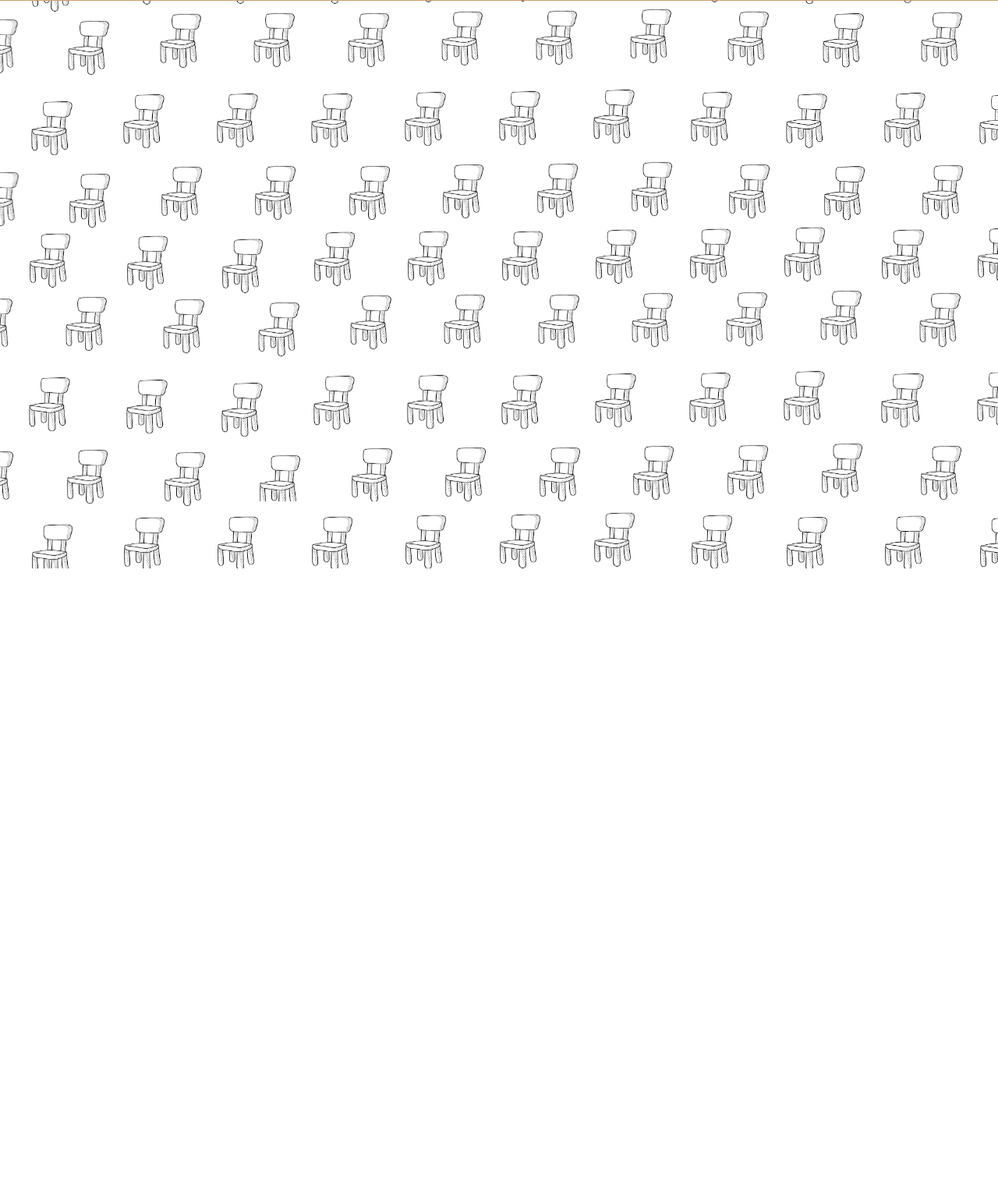
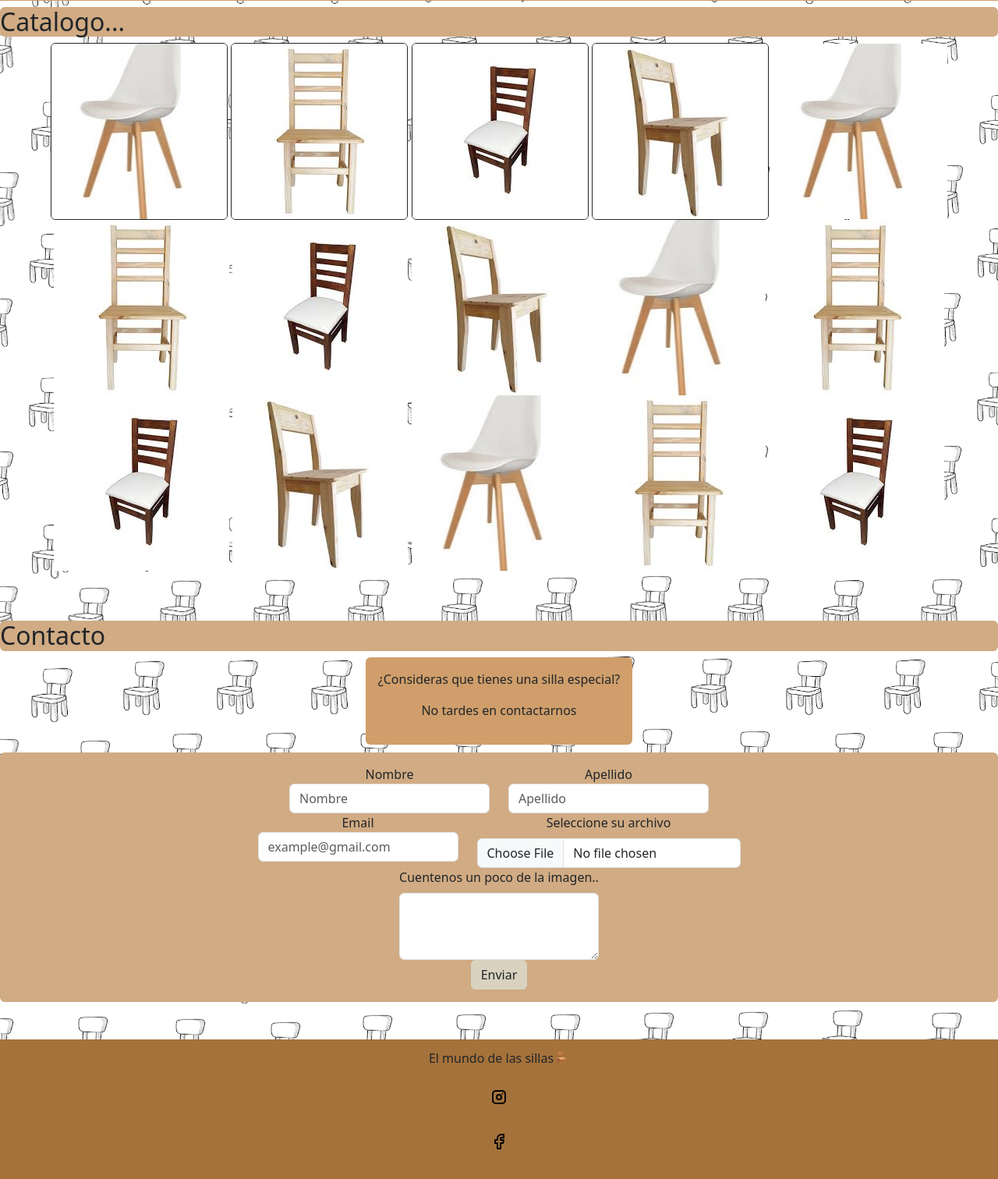
Before and after one commit to martiiburd/pag-sillas, a plain HTML site: page index.html in a window 1280 px wide. Shown: the part 71-1583 px from the top of the page at 78% size. Before the commit the page ends 800 px from the top, so only its background shows below. Drawn offline with nearby package versions, Linux system fonts and the light colour scheme.

Commit message:
se agrego el footer

```diff
--- a/index.html
+++ b/index.html
@@ -25,20 +25,108 @@
               <a class="nav-link" href="index.html" target="_self">Main</a>
             </li>
             <li class="nav-item">
-          <a class="nav-link" href="galeria.html" target="_self">Galeria</a>
+              <a class="nav-link" href="#galeria">Galeria</a>
             </li>
             <li class="nav-item">
-          <a class="nav-link" href="contacto.html" target="_self">Contacto📞</a>
+              <a class="nav-link" href="#contacto">Contacto📞</a>
             </li>
           </ul>
         </div>
       </div>
     </nav>
 </header>
+    <!-- FIN BARRA DE NAVEGACION  -->
+
+
+    <!-- -------GALERIA------- -->
+  <section class="padd" id="galeria">
+    <h2 class="rounded catalogo" id="">Catalogo...</h2>
+
+    <div class="div-galeria">
+      <img class="zoom border border-dark rounded" src="./img/silla1.jpg" alt="">
+      <img class="zoom border border-dark rounded" src="./img/silla2.jpg" alt="">
+      <img class="zoom border border-dark rounded" src="./img/silla3.jpg" alt="">
+      <img class="zoom border border-dark rounded" src="./img/silla4.jpg" alt="">
+      <img src="./img/silla1.jpg" alt="">
+      <img src="./img/silla2.jpg" alt="">
+      <img src="./img/silla3.jpg" alt="">
+      <img src="./img/silla4.jpg" alt="">
+      <img src="./img/silla1.jpg" alt="">
+      <img src="./img/silla2.jpg" alt="">
+      <img src="./img/silla3.jpg" alt="">
+      <img src="./img/silla4.jpg" alt="">
+      <img src="./img/silla1.jpg" alt="">
+      <img src="./img/silla2.jpg" alt="">
+      <img src="./img/silla3.jpg" alt="">
+    </div>
+  </section>
+  <!-- -----------------FINAL DE GALERIA--------- -->
+  <!-- ------------INICIO DE CONTACTO---------- -->
+  <section class="padd" id="contacto">
+    <h2 class="rounded contacto">Contacto </h2>
+
+    <div class="tarjeta rounded">
+        <div">
+            <p>¿Consideras que tienes una silla especial?</p>
+            <p>No tardes en contactarnos </p>
+        </div>
+    </div>
+    <form class="form rounded">
+
+        <div class="row">
+            <div class="col-auto">
+                <label>Nombre</label>
+              <input type="text" class="form-control" placeholder="Nombre" aria-label="Nombre">
+            </div>
+            <div class="col-auto">
+                <label>Apellido</label>
+              <input type="text" class="form-control" placeholder="Apellido" aria-label="Apellido">
+            </div>
+        </div>
+        <div class="row">
+            <div class="col-auto">
+                <label >Email</label>
+                <input type="email" class="form-control" placeholder="example@gmail.com" aria-describedby="emailHelp" required>
+              </div>
+            <div class="col-auto">
+                <label class="form-label">Seleccione su archivo</label>
+                <input class="form-control" type="file">
+            </div>
+        </div>
+        <div class="row">
+            <div class="col-auto">
+                <label class="form-label">Cuentenos un poco de la imagen..</label>
+                <textarea class="form-control" id="exampleFormControlTextarea1" rows="3"></textarea>
+            </div>
+        </div>
+        <div class="col-6">
+            <button type="submit" class="btn">Enviar</button>
+          </div>
+    </form>
+</section>
+<!-- ---------- fin de contactos--------- -->
+
+
+
+
+<!-- --------------Pie de pagina -->
+<footer class="bd-footer py-1  mt-5  footer">
+
+  <div class=" mb-3">
+    <div class="me-auto p-2">El mundo de las sillas🪑</div>
+    <div class="p-3">
+      <a href="https://www.instagram.com/explore/tags/sillas/?hl=es" target="_blank">
+        <img src="./img/logo-insta.svg" alt="">
+      </a>
+    </div>
+    <div class="p-3">
+      <a href="https://www.facebook.com/marketplace/109488025744285/search/?query=sillas" target="_blank">
+        <img src="./img/logo-facebook.svg" alt="">
+      </a>
+    </div>
+  </div>
+</footer>
 
 
 </body>
-<footer>
-
-</footer>
 </html>
--- a/style.css
+++ b/style.css
@@ -38,7 +38,7 @@ body{
 
 /* -------------contactos---------------- */
 .contacto{
-    background-color: #d8914e;
+    background-color: #d1ab83;
 }
 
 .tarjeta{
@@ -62,3 +62,10 @@ body{
 .btn{
     background-color: rgb(216, 210, 191);
 }
+
+/* ------pie de pagina */
+.footer{
+    background-color: #A5723B;
+    text-align: center;
+    size: 15px;
+}
```
Also changed, not shown: img/logo-facebook.svg (added), img/logo-insta.svg (added). Lines whose indentation alone changed are shown as unchanged.
